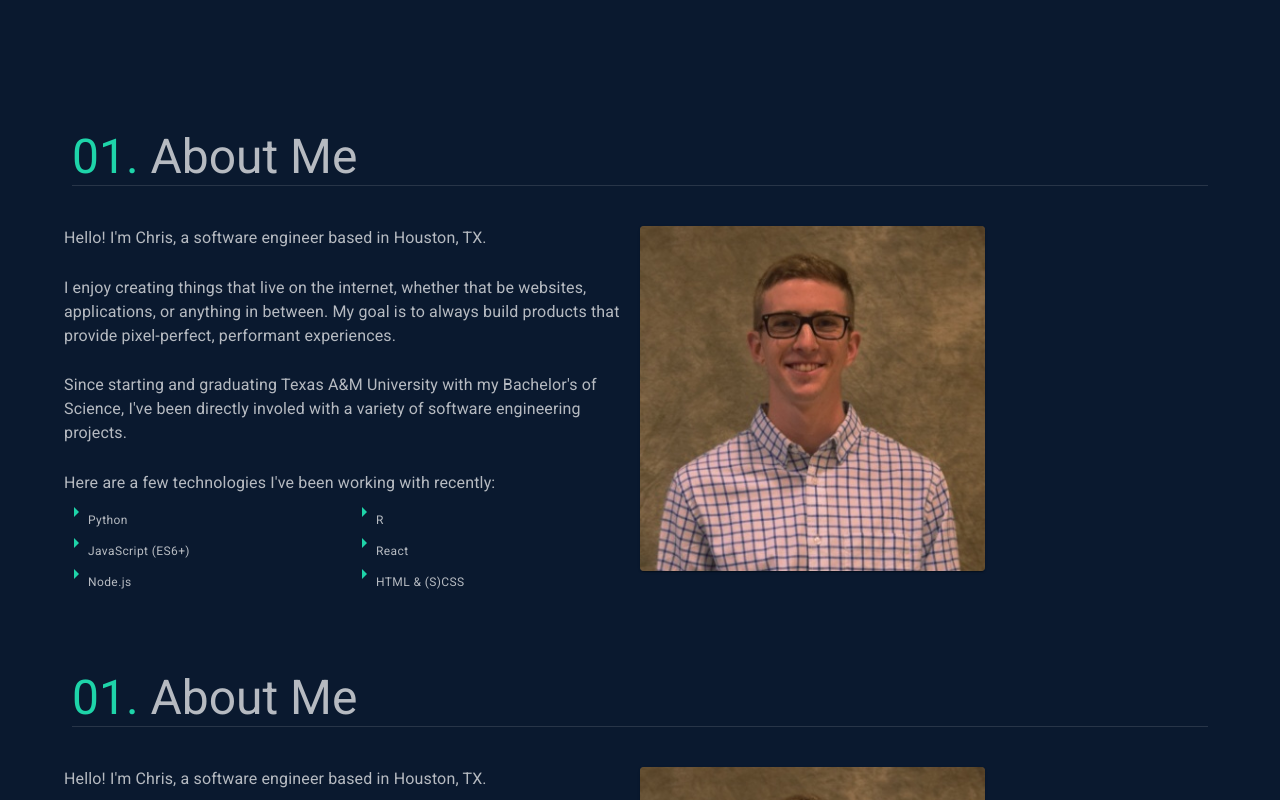
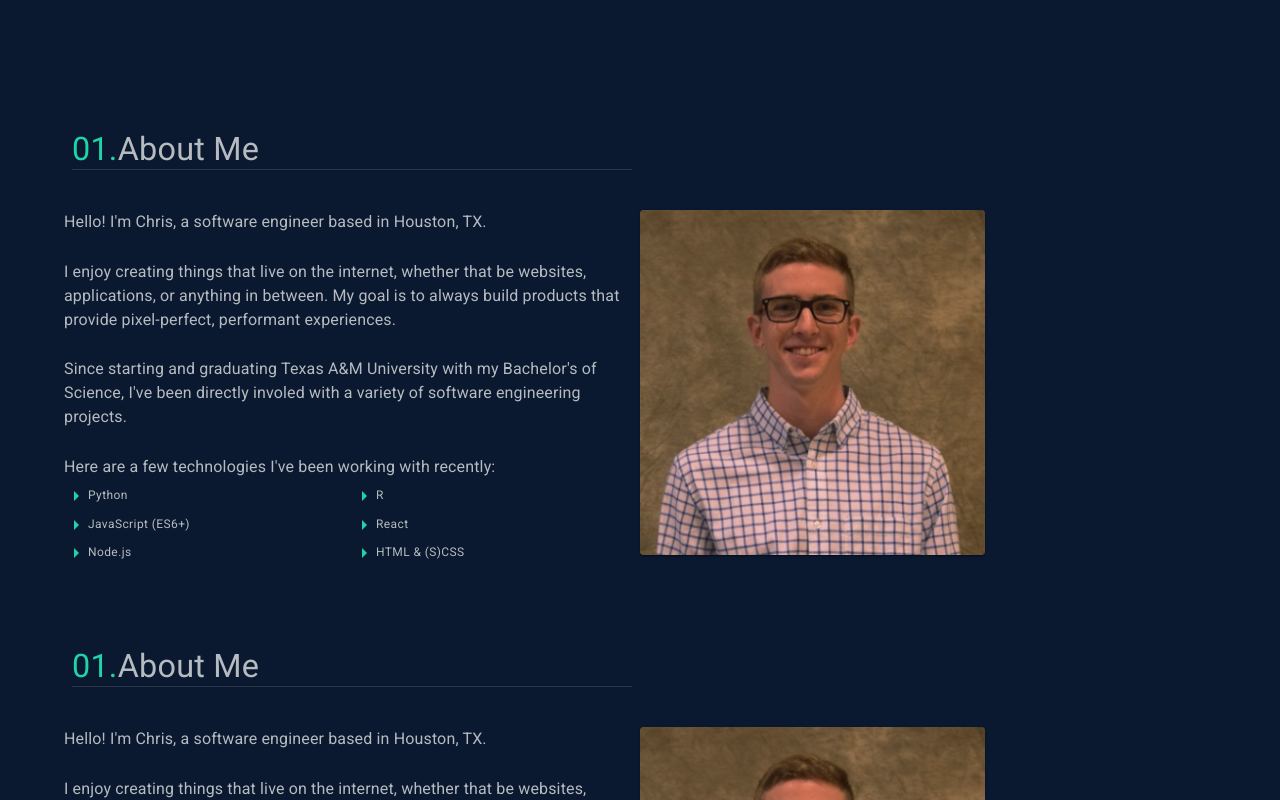
Before and after one commit to chrisrcole/chrisrcole.github.io, a React (Create React App) app: page / in a window 1280 px wide. Shown: the part 820-1620 px from the top of the page. Built offline with nearby package versions, Linux system fonts and the light colour scheme.

Commit message:
about section sorted out

```diff
--- a/src/components/about/About.tsx
+++ b/src/components/about/About.tsx
@@ -38,20 +38,28 @@ export const About = () => {
   return (
     <Container id="#about" style={{ paddingTop: 85 }}>
       <Grid container spacing={2}>
-        <Grid item xs={12}>
-          <Typography variant="h3" component="h2" color="secondary">
+        <Grid item xs={12} sm={6}>
+          <Typography
+            variant="h4"
+            component="h2"
+            color="secondary"
+            style={{
+              display: "flex",
+              alignItems: "center",
+            }}
+          >
             {/* {"[ " + index + " ]"} */}
             01.{" "}
             <Typography
-              variant="h3"
+              variant="h4"
               component="span"
               display={"inline"}
               color="textSecondary"
             >
               About Me
             </Typography>
-            <Divider />
           </Typography>
+          <Divider style={{ width: "100%" }} />
         </Grid>
         <Grid container className={classes.section}>
           <Grid item xs={12} sm={6}>
@@ -78,12 +86,16 @@ export const About = () => {
             <Grid container>
               {techs.map((tech) => (
                 <Grid key={tech} item xs={12} sm={6}>
-                  <ArrowRightIcon color="secondary" />
                   <Typography
                     variant="caption"
                     color="textSecondary"
                     gutterBottom
+                    style={{
+                      display: "flex",
+                      alignItems: "center",
+                    }}
                   >
+                    <ArrowRightIcon color="secondary" />
                     {tech}
                   </Typography>
                 </Grid>
```
